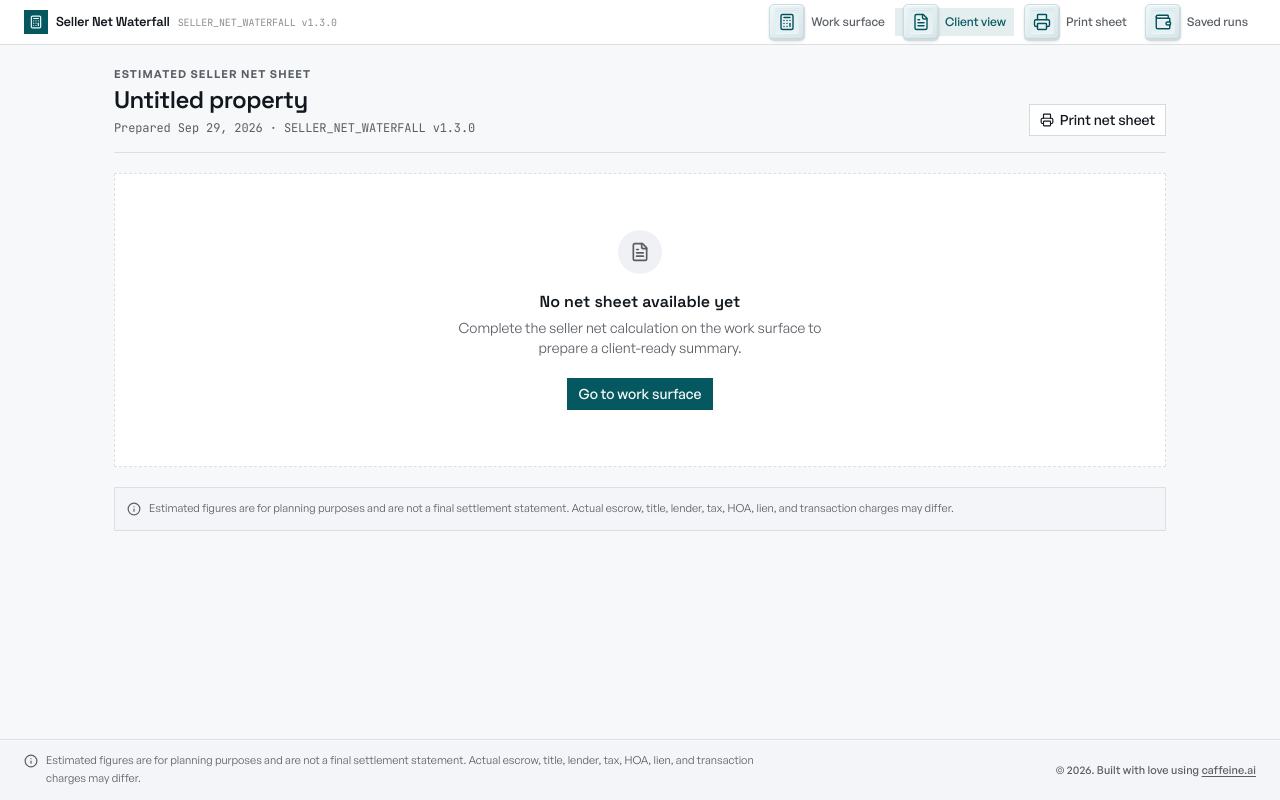
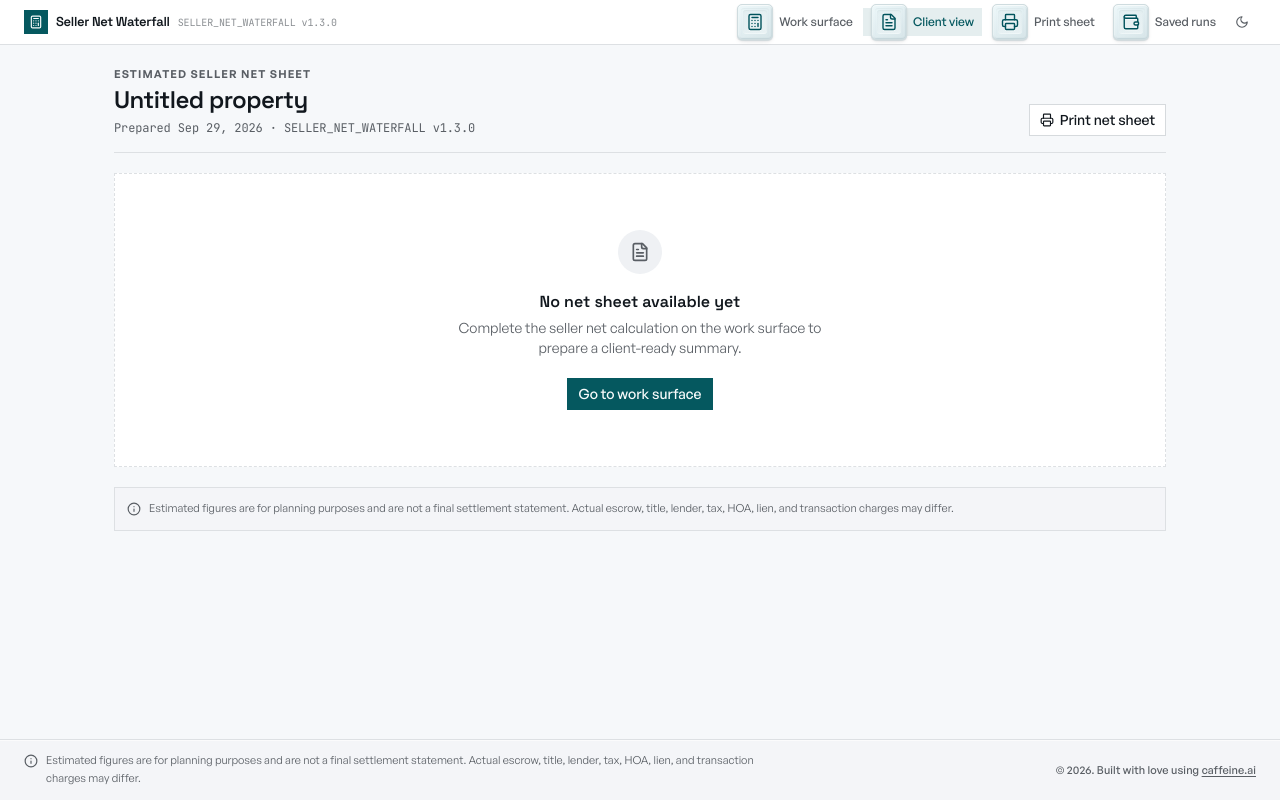
Before and after one commit to raphatherealtor/seller-net-waterfall, a React (Vite) app in the folder src/frontend/: page /client in a window 1280 px wide. Built offline with nearby package versions, Linux system fonts and the light colour scheme; what @caffeineai/core-infrastructure, @icp-sdk/core would draw is missing.

Commit message:
feat: add compact appearance toggle

```diff
--- a/src/frontend/src/components/layout/TopNav.tsx
+++ b/src/frontend/src/components/layout/TopNav.tsx
@@ -2,7 +2,8 @@ import { SectionIcon, type SectionIconKey } from "@/components/ui/section-icon";
 import { CALCULATOR_VERSION } from "@/lib/seller-net";
 import { cn } from "@/lib/utils";
 import { Link, useRouterState } from "@tanstack/react-router";
-import { Calculator } from "lucide-react";
+import { Calculator, Moon, Sun } from "lucide-react";
+import { useTheme } from "next-themes";
 
 const NAV_ITEMS: ReadonlyArray<{
   to: string;
@@ -23,6 +24,7 @@ const NAV_ITEMS: ReadonlyArray<{
  * hairline rule so it reads as a distinct zone from the work surface below.
  */
 export function TopNav() {
+  const { resolvedTheme, setTheme } = useTheme();
   const pathname = useRouterState({
     select: (state) => state.location.pathname,
   });
@@ -52,7 +54,8 @@ export function TopNav() {
           </span>
         </Link>
 
-        <nav aria-label="Views" className="flex items-center gap-0.5">
+        <div className="flex items-center gap-1">
+          <nav aria-label="Views" className="flex items-center gap-0.5">
           {NAV_ITEMS.map((item) => {
             const active = item.exact
               ? pathname === item.to
@@ -75,7 +78,22 @@ export function TopNav() {
               </Link>
             );
           })}
-        </nav>
+          </nav>
+          <button
+            type="button"
+            data-ocid="nav.theme_toggle"
+            aria-label={resolvedTheme === "dark" ? "Use light appearance" : "Use dark appearance"}
+            title={resolvedTheme === "dark" ? "Use light appearance" : "Use dark appearance"}
+            onClick={() => setTheme(resolvedTheme === "dark" ? "light" : "dark")}
+            className="flex size-7 items-center justify-center rounded-sm text-muted-foreground transition-smooth hover:bg-muted hover:text-foreground focus-visible:outline-none focus-visible:ring-1 focus-visible:ring-ring"
+          >
+            {resolvedTheme === "dark" ? (
+              <Sun aria-hidden="true" className="size-3.5" />
+            ) : (
+              <Moon aria-hidden="true" className="size-3.5" />
+            )}
+          </button>
+        </div>
       </div>
     </header>
   );
```
